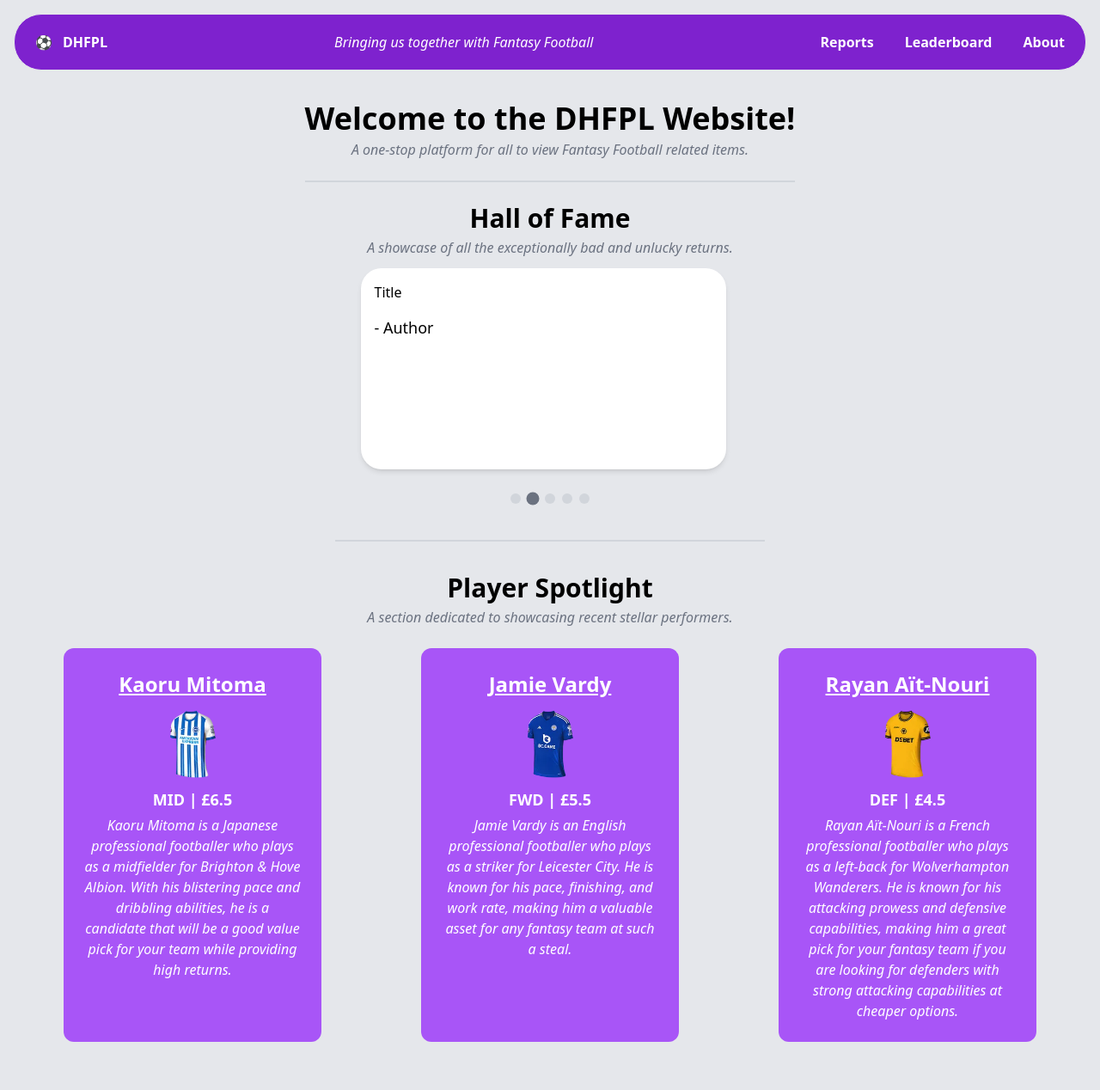
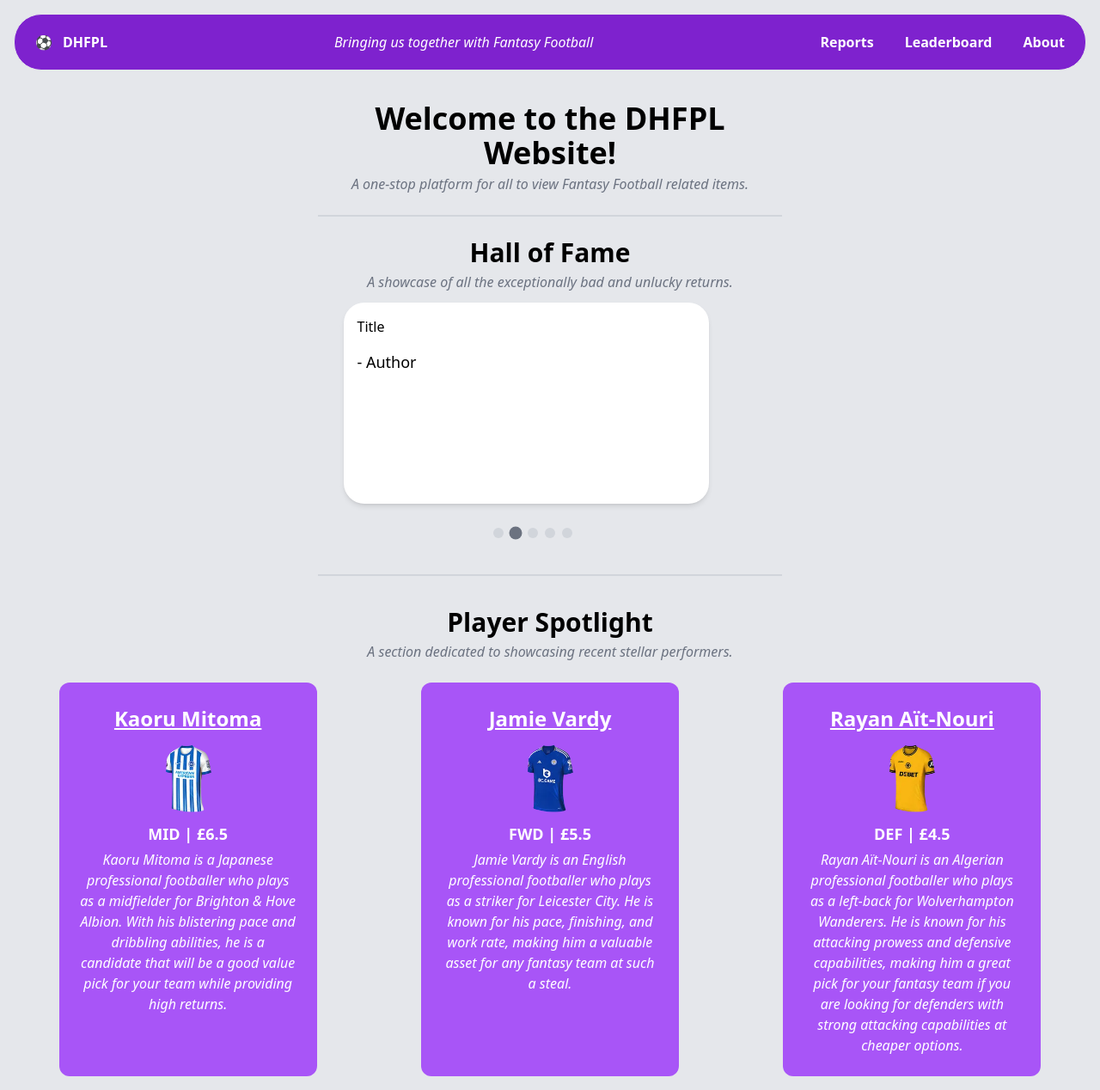
Before and after one commit to sayglenn/fpl-project, a Next.js app: page / in a window 1280 px wide. Shown: the whole page at 86% size. Before the commit the page ends 1228 px from the top, so only its background shows below. Built offline with nearby package versions, Linux system fonts and the light colour scheme.

Commit message:
formatting fix

```diff
--- a/src/app/about/page.tsx
+++ b/src/app/about/page.tsx
@@ -12,7 +12,7 @@
   return (
     <>
       <div className="flex flex-col items-center">
-        <div className="border-b-2 border-gray-300 py-6 w-[540px]">
+        <div className="border-b-2 border-gray-300 py-6 w-full lg:w-[540px]">
           <p
             className={`mb-2 text-center text-4xl font-bold transition-all duration-1000 ${
               loaded ? "translate-y-0 opacity-100" : "translate-y-5 opacity-0"
@@ -34,7 +34,7 @@
             over the years.
           </p>
         </div>
-        <div className="border-b-2 border-gray-300 py-6 w-[540px]">
+        <div className="border-b-2 border-gray-300 py-6 w-full lg:w-[540px]">
           <p
             className={`mb-2 text-center text-4xl font-bold transition-all duration-1000 ${
               loaded ? "translate-y-0 opacity-100" : "translate-y-5 opacity-0"
@@ -52,7 +52,7 @@
             for football and fantasy football as I do.
           </p>
         </div>
-        <div className="border-b-2 border-gray-300 py-6 w-[540px]">
+        <div className="border-b-2 border-gray-300 py-6 w-full lg:w-[540px]">
           <p
             className={`mb-2 text-center text-4xl font-bold transition-all duration-1000 ${
               loaded ? "translate-y-0 opacity-100" : "translate-y-5 opacity-0"
@@ -69,7 +69,7 @@
           </p>
           <Images />
         </div>
-        <div className="py-6 w-[540px]">
+        <div className="py-6 w-full lg:w-[540px]">
           <p
             className={`mb-2 text-center text-4xl font-bold transition-all duration-1000 ${
               loaded ? "translate-y-0 opacity-100" : "translate-y-5 opacity-0"
--- a/src/components/NavBar.tsx
+++ b/src/components/NavBar.tsx
@@ -2,17 +2,17 @@
 
 export default function NavBar() {
   return (
-    <div className="bg-purple-700 border rounded-[32px] px-3 py-2 flex flex-row gap-3 items-center">
+    <div className="bg-purple-700 border rounded-[32px] px-3 py-2 flex flex-row gap-3 justify-around items-center flex-wrap">
       <Link href="/">
         <div className="text-white p-3 rounded-3xl flex flex-row transition duration-400 hover:-translate-y-[2px] hover:bg-white hover:text-purple-700 hover:border-black hover:border-2 hover:shadow-xl hover:p-2">
           ⚽<p className="font-bold ml-3 ">DHFPL</p>
         </div>
       </Link>
-      <div className="grow"></div>
-      <p className="text-white italic">
-        Bringing us together with Fantasy Football
-      </p>
-      <div className="grow"></div>
+      <div className="flex-grow hidden md:block">
+        <p className="text-white italic text-center">
+          Bringing us together with Fantasy Football
+        </p>
+      </div>
       <Link href="/reports" className="hover:bg-purple-900 rounded-3xl">
         <div className="text-white p-3 rounded-3xl transition duration-400 hover:-translate-y-[2px] hover:bg-white hover:text-purple-700 hover:border-black hover:border-2 hover:shadow-xl hover:p-2">
           <p className="font-bold">Reports</p>
--- a/src/components/about/Images.tsx
+++ b/src/components/about/Images.tsx
@@ -7,7 +7,7 @@
 export default function Images() {
   return (
     <>
-      <div className="flex flex-row gap-5 justify-center pt-4">
+      <div className="flex flex-row gap-5 justify-center pt-4 flex-wrap">
         <Image src={NextJS} alt="Next.js" width={100} height={100} />
         <Image src={PostgreSQL} alt="PostgreSQL" width={100} height={100} />
         <Image src={TailwindCSS} alt="TailwindCSS" width={100} height={100} />
--- a/src/components/home/Header.tsx
+++ b/src/components/home/Header.tsx
@@ -11,7 +11,7 @@
   return (
     <>
       <div className="mt-3 flex flex-col items-center">
-        <div className="border-b-2 border-gray-300 py-6">
+        <div className="border-b-2 border-gray-300 py-6 w-full lg:w-[540px]">
           <p
             className={`text-center text-4xl font-bold transition-all duration-1000 mb-1 ${
               loaded ? "translate-y-0 opacity-100" : "translate-y-5 opacity-0"
@@ -27,7 +27,7 @@
             A one-stop platform for all to view Fantasy Football related items.
           </p>
         </div>
-        <div className="py-6 border-b-2 border-gray-300">
+        <div className="py-6 border-b-2 border-gray-300 w-full lg:w-[540px]">
           <p
             className={`text-center text-3xl font-bold transition-all duration-1000 mb-1 ${
               loaded ? "translate-y-0 opacity-100" : "translate-y-5 opacity-0"
@@ -44,7 +44,7 @@
           </p>
           <PlayerCarousel />
         </div>
-        <div className="mt-3 py-6">
+        <div className="mt-3 py-6 w-full lg:w-[540px]">
           <p
             className={`text-center text-3xl font-bold transition-all duration-1000 mb-1 ${
               loaded ? "translate-y-0 opacity-100" : "translate-y-5 opacity-0"
--- a/src/components/home/PlayerSpotlight.tsx
+++ b/src/components/home/PlayerSpotlight.tsx
@@ -33,7 +33,7 @@
     price: 4.5,
     position: "DEF",
     description:
-      "Rayan Aït-Nouri is a French professional footballer who plays as a left-back for Wolverhampton Wanderers. He is known for his attacking prowess and defensive capabilities, making him a great pick for your fantasy team if you are looking for defenders with strong attacking capabilities at cheaper options.",
+      "Rayan Aït-Nouri is an Algerian professional footballer who plays as a left-back for Wolverhampton Wanderers. He is known for his attacking prowess and defensive capabilities, making him a great pick for your fantasy team if you are looking for defenders with strong attacking capabilities at cheaper options.",
     image: RayanAitNouri,
   },
 ];
@@ -62,7 +62,7 @@
 export default function PlayerSpotlight() {
   return (
     <>
-      <div className="flex flex-row justify-around">
+      <div className="flex flex-row justify-around flex-wrap gap-4">
         {players.map((player, index) => (
           <PlayerSpotlightCard key={index} player={player} />
         ))}
--- a/src/components/reports/ReportsFooter.tsx
+++ b/src/components/reports/ReportsFooter.tsx
@@ -9,7 +9,7 @@
   return (
     <>
       <div className="flex flex-col items-center">
-        <div className="w-[540px] border-t-2 border-gray-300 pb-3">
+        <div className="w-full lg:w-[540px] border-t-2 border-gray-300 pb-3">
           <p
             className={`text-center text-4xl font-bold transition-all duration-1000 mt-4 mb-1 ${
               loaded ? "translate-y-0 opacity-100" : "translate-y-5 opacity-0"
--- a/src/components/reports/ReportsHeader.tsx
+++ b/src/components/reports/ReportsHeader.tsx
@@ -9,7 +9,7 @@
 
   return (
     <div className="flex flex-col items-center mt-6">
-      <div className="w-[540px] border-b-2 border-gray-300 pb-3">
+      <div className="border-b-2 border-gray-300 pb-3 w-full lg:w-[540px]">
         <p
           className={`text-center text-4xl font-bold transition-all duration-1000 mb-1 ${
             loaded ? "translate-y-0 opacity-100" : "translate-y-5 opacity-0"
--- a/src/components/reports/ReportsLinks.tsx
+++ b/src/components/reports/ReportsLinks.tsx
@@ -6,7 +6,7 @@
 export default function ReportsLinks() {
   const titleStyle = "text-2xl font-bold text-center text-white underline";
   const containerStyle =
-    "bg-purple-500 flex flex-col items-center p-6 rounded-lg w-[300px] gap-6";
+    "bg-purple-500 flex flex-col items-center p-6 rounded-lg w-[300px] gap-6 transition duration-400 border-black hover:shadow-2xl hover:-translate-y-4 hover:border-4";
   const descriptionStyle = "text-center text-white italic";
 
   return (
```
